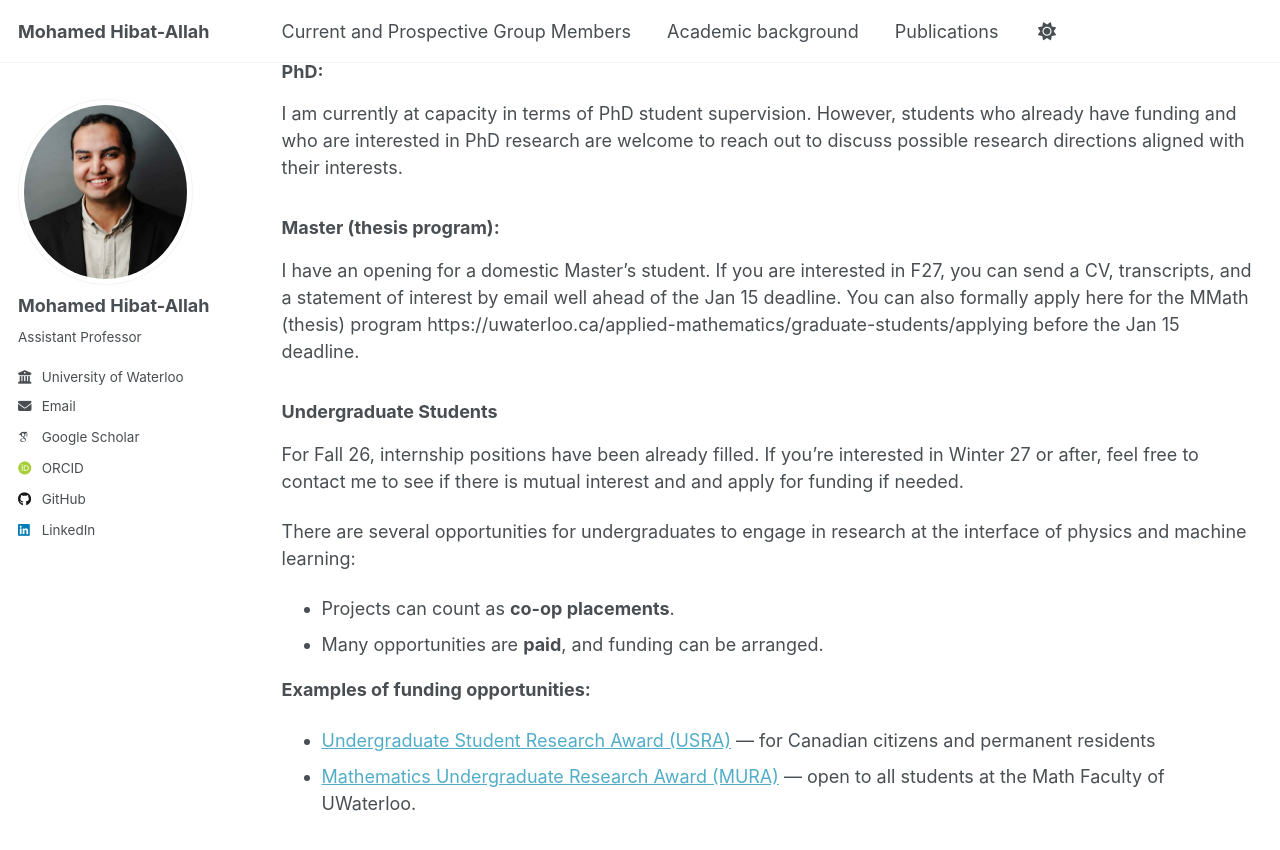
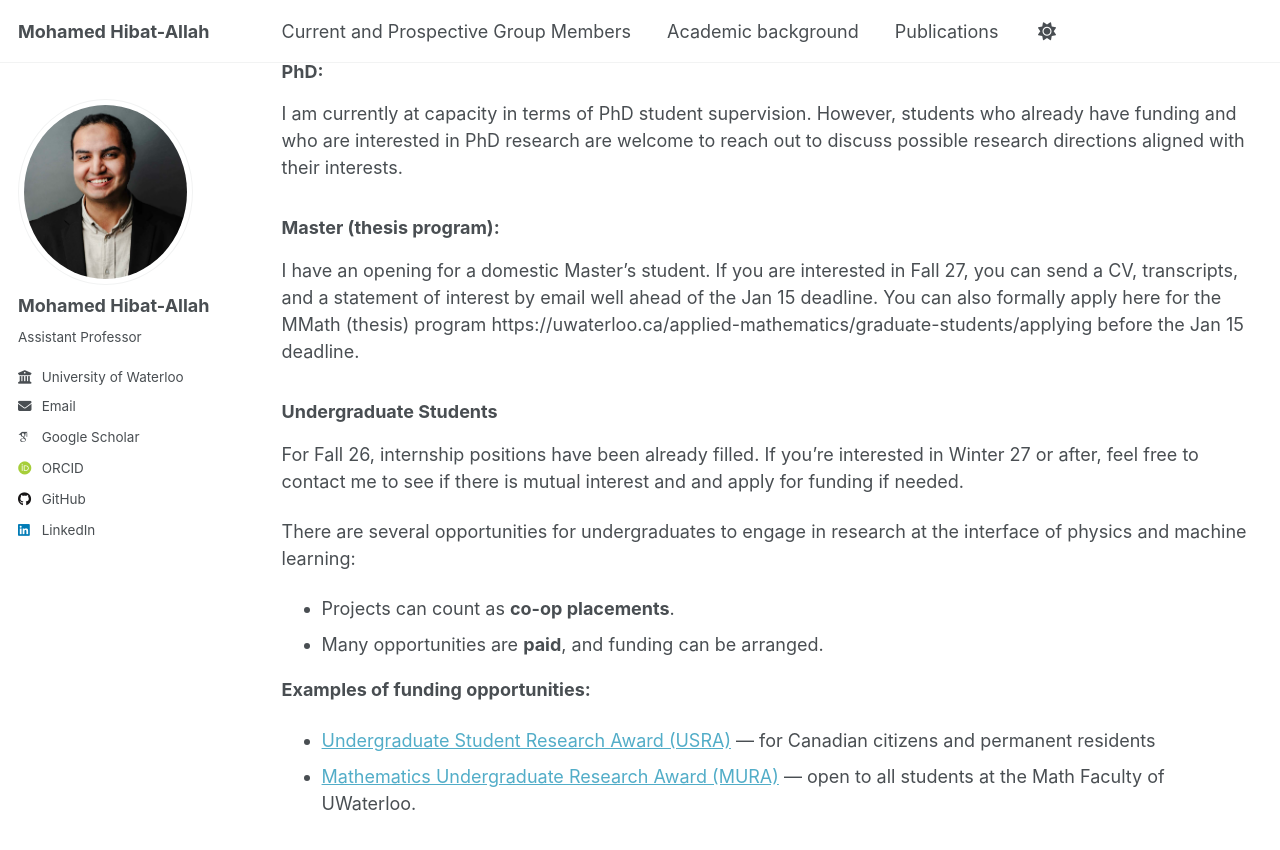
Before and after one commit to mhibatallah/mhibatallah.github.io, a Jekyll site: the page built from _pages/group.md, in a window 1280 px wide and 900 px high, scrolled down 798 px. Shown: the top 850 px of the window. Built offline with Jekyll 4.4.1, drawn with Linux system fonts in a browser that asks for light colours; some web fonts are replaced; a script that is not in the unit is left out.

Commit message:
update group page

```diff
--- a/_pages/group.md
+++ b/_pages/group.md
@@ -35,7 +35,7 @@ There is no postdoc opening at the moment. However, if you already have funding
 I am currently at capacity in terms of PhD student supervision. However, students who already have funding and who are interested in PhD research are welcome to reach out to discuss possible research directions aligned with their interests.
 
 ### Master (thesis program):
-I have an opening for a domestic Master's student. If you are interested in F27, you can send a CV, transcripts, and a statement of interest by email well ahead of the Jan 15 deadline. You can also formally apply here for the MMath (thesis) program https://uwaterloo.ca/applied-mathematics/graduate-students/applying before the Jan 15 deadline.
+I have an opening for a domestic Master's student. If you are interested in Fall 27, you can send a CV, transcripts, and a statement of interest by email well ahead of the Jan 15 deadline. You can also formally apply here for the MMath (thesis) program https://uwaterloo.ca/applied-mathematics/graduate-students/applying before the Jan 15 deadline.
 
 ### Undergraduate Students
 
```
